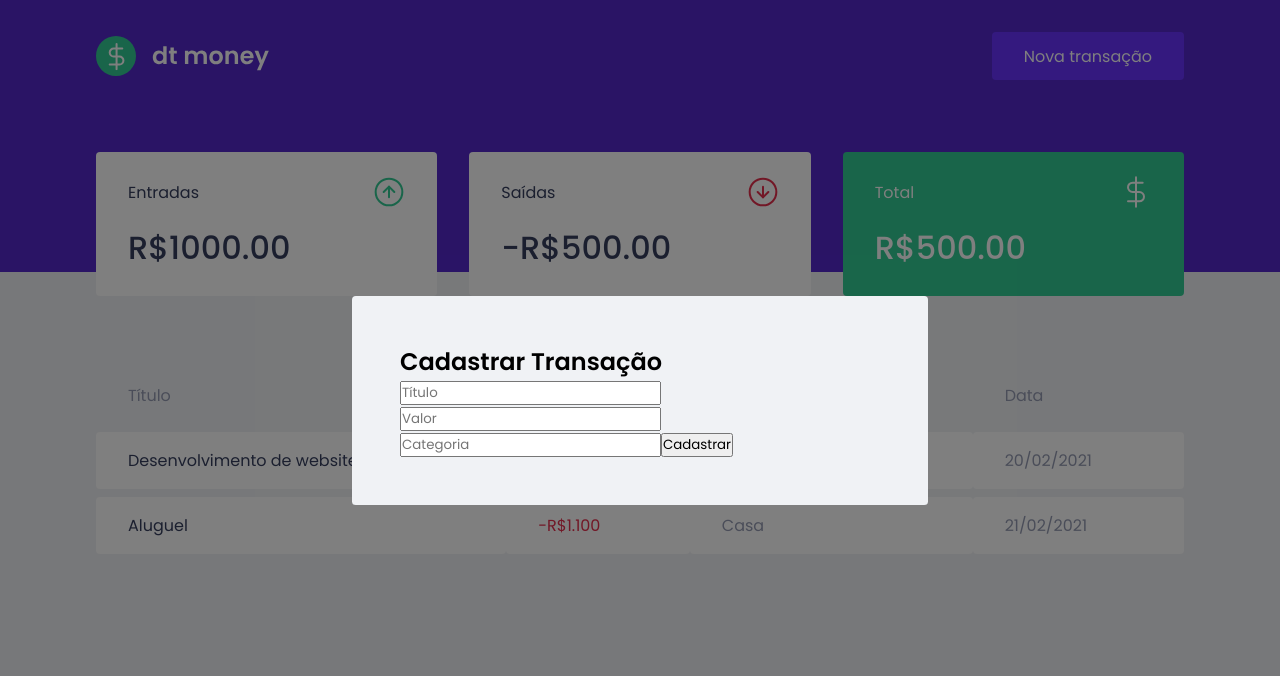
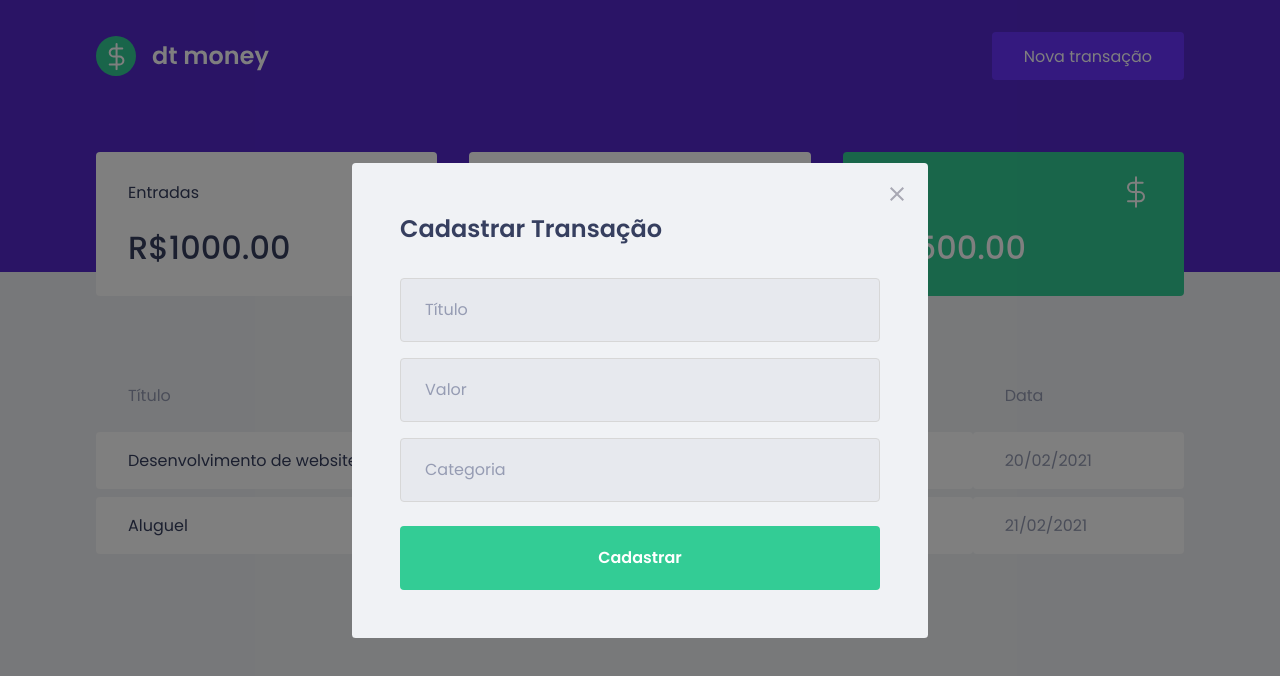
Before and after one commit to fillipeags/ignite-react, a React (Create React App) app in the folder cap-2/dtmoney/: page / in a window 1280 px wide. Both pictures are taken after a click on the button "Nova transação". Shown: the top 676 px of the page. Built offline with nearby package versions, Linux system fonts and the light colour scheme; no server answers; what miragejs would draw is missing.

Commit message:
styling modal

```diff
--- a/cap-2/dtmoney/src/components/NewTransactionModal/index.tsx
+++ b/cap-2/dtmoney/src/components/NewTransactionModal/index.tsx
@@ -1,4 +1,5 @@
 import Modal from 'react-modal';
+import closeImg from '../../assets/close.svg'
 import { Container } from './styles';
 
 interface NewTransactionModalProps {
@@ -15,6 +16,13 @@
       className="react-modal-content"
     >
 
+      <button
+        type="button"
+        onClick={onRequestClose}
+        className="react-modal-close"
+      >
+        <img src={closeImg} alt="Fechar Modal"/>
+      </button>
       <Container>
         <h2>Cadastrar Transação</h2>
 
--- a/cap-2/dtmoney/src/components/NewTransactionModal/styles.ts
+++ b/cap-2/dtmoney/src/components/NewTransactionModal/styles.ts
@@ -1,5 +1,49 @@
 import styled from 'styled-components';
 
 export const Container = styled.form`
+  h2 {
+    color: var(--text-title);
+    font-size: 1.5rem;
+    margin-bottom: 2rem;
+  }
 
+  input {
+    width: 100%;
+    padding: 0 1.5rem;
+    height: 4rem;
+    border-radius: 0.25rem;
+
+    border: 1px solid #d7d7d7;
+    background: #e7e9ee;
+
+    font-weight: 400;
+    font-size: 1rem;
+
+    &::placeholder{
+      color: var(--text-body);
+    }
+
+    & + input {
+      margin-top: 1rem;
+    }
+  }
+
+  button[type="submit"]{
+    width: 100%;
+    padding: 0 1.5rem;
+    height: 4rem;
+    background: var(--green);
+    color: #FFF;
+    border-radius: 0.25rem;
+    border: 0;
+    font-size: 1rem;
+    margin-top: 1.5rem;
+    font-weight: 600;
+
+    transition: filter 0.2s;
+
+    &:hover{
+      filter: brightness(0.9);
+    }
+  }
 `;
--- a/cap-2/dtmoney/src/styles/global.ts
+++ b/cap-2/dtmoney/src/styles/global.ts
@@ -73,7 +73,7 @@
 
     transition: filter 0.2s;
     &:hover {
-      filter: brightness(0.9)
+      filter: brightness(0.8)
     }
   }
 `;
```
